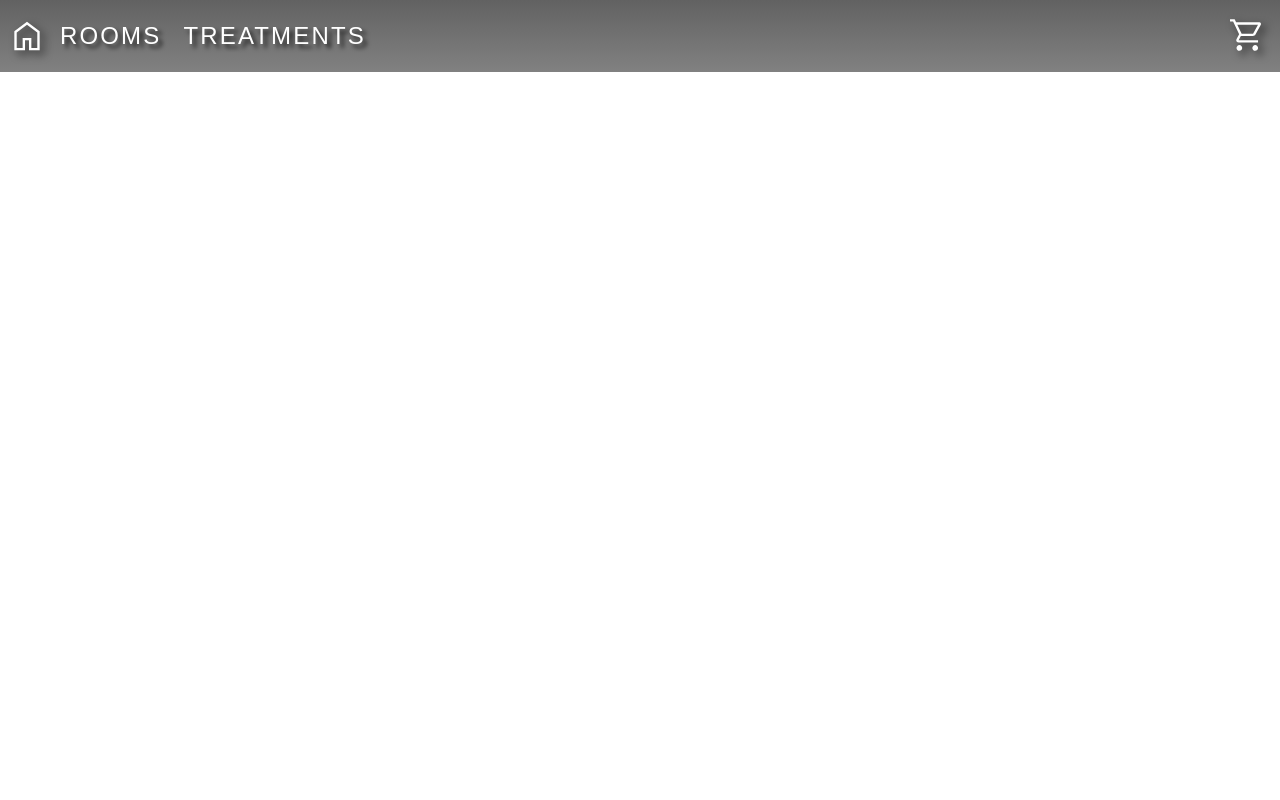
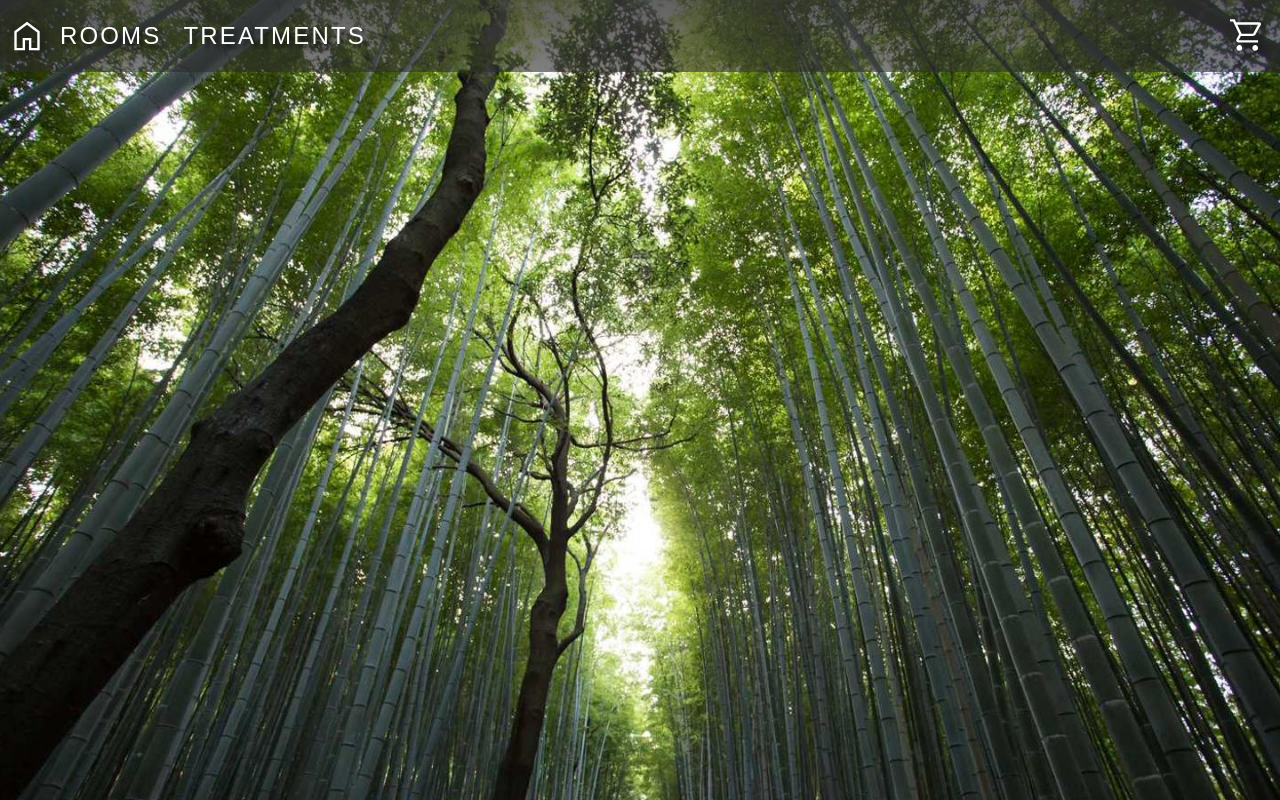
Before and after one commit to KozlowskaAgnieszka/ProjectSPA, a React (Create React App) app: page / in a window 1280 px wide. Built offline with nearby package versions, Linux system fonts and the light colour scheme.

Commit message:
temporary backround image added

```diff
--- a/src/index.css
+++ b/src/index.css
@@ -10,4 +10,8 @@ html {
 
 body {
   margin: 0;
+  background-image: url('./assets/heroImage.jpg');
+  background-position: center;
+  background-size: cover;
+  height: 100vh;
 }
```
